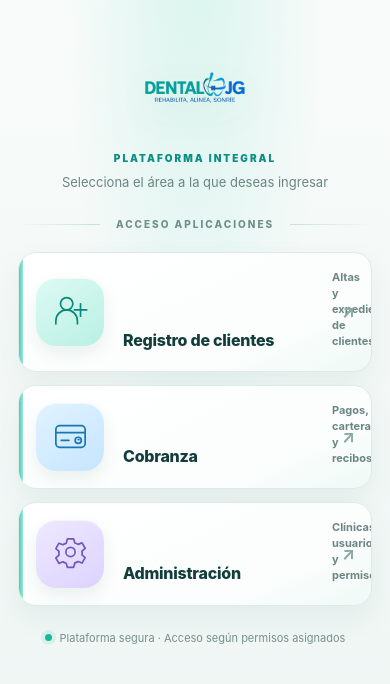
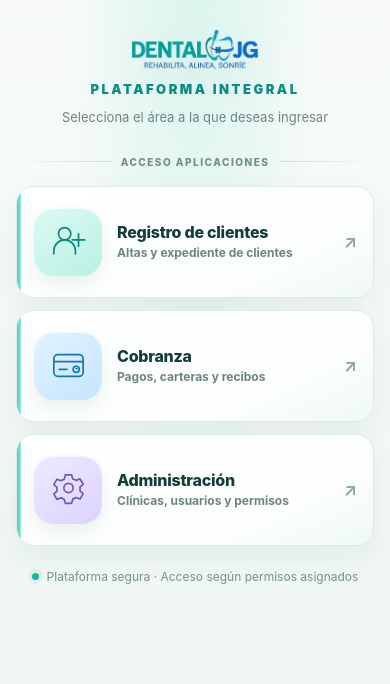
Before and after one commit to s17780301-coder/DENTAL-JG-ADMIN, a plain HTML site: page index.html in a window 390 px wide. Drawn offline with nearby package versions, Linux system fonts and the light colour scheme.

Commit message:
Update styles.css

```diff
--- a/styles.css
+++ b/styles.css
@@ -15,7 +15,7 @@ img{max-width:100%}
 /* DENTAL JG 10.8.73: acciones del inicio */
 .quick-actions{display:flex;flex-wrap:wrap;gap:12px;margin-top:18px}.quick-actions button{min-height:44px}
 
-/* DENTAL JG 10.8.74 — portal de aplicaciones e inicio de sesión */
+/* DENTAL JG 10.8.75 — portal de aplicaciones e inicio de sesión */
 :root{--ink:#123d3b;--muted:#6c8583;--teal:#12a99a;--deep:#062f30;--line:#dbe9e6;--bg:#f3f8f7;--white:#fff;--mint:#d9f5ee}
 body{min-height:100vh;background:radial-gradient(ellipse at 50% -15%,#d7f4ed 0,transparent 48%),linear-gradient(180deg,#f8fbfa 0%,#edf5f3 100%)}
 .portal-wrap{min-height:100vh;max-width:1120px;margin:auto;padding:clamp(26px,5vw,64px) clamp(18px,4vw,44px) 26px;display:flex;flex-direction:column;justify-content:center}
@@ -43,3 +43,28 @@ body{min-height:100vh;background:radial-gradient(ellipse at 50% -15%,#d7f4ed 0,t
 .home-status-grid{display:grid;grid-template-columns:repeat(2,minmax(0,1fr));gap:12px;margin-top:20px}.home-status-item{display:flex;align-items:center;gap:12px;background:#f5faf9;border:1px solid var(--line);padding:16px;border-radius:13px}.home-status-mark{width:34px;height:34px;display:grid;place-items:center;border-radius:11px;background:#dff7f0;color:#078878;font-weight:900}.home-status-item b,.home-status-item small{display:block}.home-status-item b{font-size:12px}.home-status-item small{font-size:11px;margin-top:4px;line-height:1.4}
 @media(max-width:760px){.portal-wrap{justify-content:flex-start;padding-top:36px}.portal-header{flex-direction:column;text-align:center;gap:12px;margin-bottom:28px}.portal-logo{width:104px;height:104px}.portal-brand h1{font-size:36px}.portal-brand .eyebrow{letter-spacing:2px}.app-tiles{grid-template-columns:1fr;max-width:430px;gap:13px}.app-tile{min-height:0;display:grid;grid-template-columns:72px 1fr 22px;grid-template-rows:auto auto;align-items:center;text-align:left;gap:4px 15px;padding:17px 17px;border-radius:18px}.app-tile:before{width:4px;height:auto;inset:0 auto 0 0}.app-icon{grid-row:1/3;width:68px;height:68px;border-radius:20px;margin:0}.app-icon svg{width:37px;height:37px}.app-name{align-self:end;font-size:16px}.app-description{align-self:start;max-width:none;font-size:11px}.tile-arrow{right:16px;top:50%;transform:translateY(-50%)}.app-tile:hover .tile-arrow{transform:translate(2px,calc(-50% - 2px))}.portal-footer{margin-top:24px;line-height:1.5}.home-status-grid{grid-template-columns:1fr}}
 @media(prefers-reduced-motion:reduce){.app-tile,.tile-arrow{transition:none}}
+
+/* DENTAL JG 10.8.75 — ajustes de portal móvil y encabezado */
+.portal-header{flex-direction:column;text-align:center;gap:10px;margin-bottom:30px}
+.portal-logo{width:clamp(130px,22vw,190px);height:auto;max-height:150px}
+.portal-brand{min-width:0;text-align:center}
+.portal-brand .eyebrow{font-size:clamp(12px,2.4vw,15px);letter-spacing:3px;line-height:1.4}
+.portal-brand .portal-subtitle{margin:10px 0 0;color:var(--muted);font-size:clamp(14px,2.2vw,18px);line-height:1.5}
+@media(max-width:760px){
+ .portal-wrap{padding:28px 16px 24px;justify-content:flex-start}
+ .portal-header{gap:8px;margin-bottom:28px}
+ .portal-logo{width:clamp(128px,34vw,160px);height:auto;max-height:132px}
+ .portal-brand .eyebrow{font-size:13px;letter-spacing:2.5px}
+ .portal-brand .portal-subtitle{font-size:15px;margin-top:8px}
+ .portal-rule{gap:10px;margin-bottom:18px}
+ .portal-rule p{font-size:10px;letter-spacing:1.5px}
+ .app-tiles{grid-template-columns:minmax(0,1fr);width:100%;max-width:520px;gap:12px}
+ .app-tile{display:grid;grid-template-columns:68px minmax(0,1fr);grid-template-rows:auto auto;column-gap:15px;row-gap:3px;align-items:center;min-width:0;width:100%;min-height:112px;padding:16px 44px 16px 17px;text-align:left}
+ .app-icon{grid-column:1;grid-row:1/3;width:68px;height:68px;min-width:68px;margin:0;border-radius:20px}
+ .app-name{grid-column:2;grid-row:1;align-self:end;min-width:0;font-size:16px;line-height:1.25;overflow-wrap:anywhere}
+ .app-description{grid-column:2;grid-row:2;align-self:start;min-width:0;max-width:none;font-size:12px;line-height:1.4;overflow-wrap:anywhere;word-break:normal;white-space:normal}
+ .tile-arrow{right:16px;top:50%;transform:translateY(-50%)}
+ .app-tile:hover .tile-arrow{transform:translate(2px,calc(-50% - 2px))}
+ .portal-footer{margin-top:22px;font-size:12px;line-height:1.5}
+}
+@media(max-width:380px){.app-tile{grid-template-columns:58px minmax(0,1fr);column-gap:12px;padding-left:13px;padding-right:38px}.app-icon{width:58px;height:58px;min-width:58px;border-radius:17px}.app-icon svg{width:33px;height:33px}.app-name{font-size:15px}.app-description{font-size:11px}}
```
